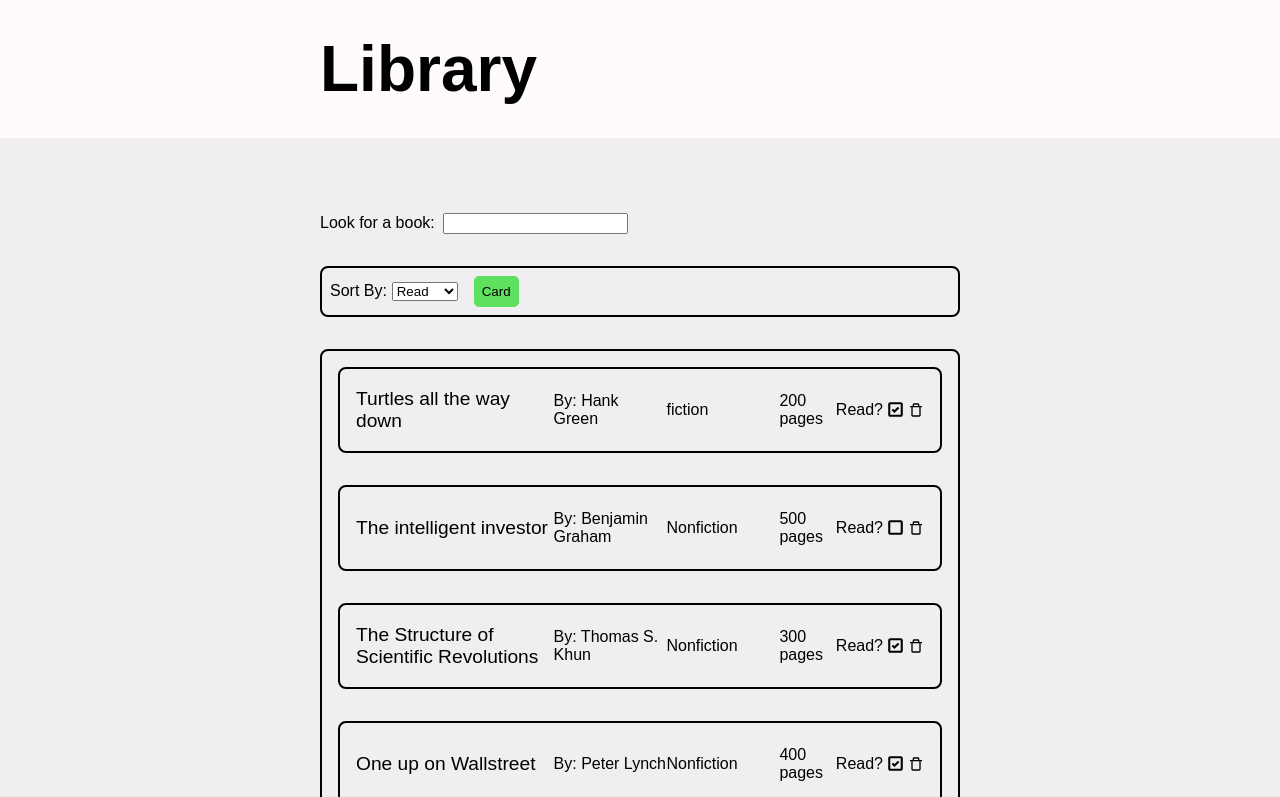
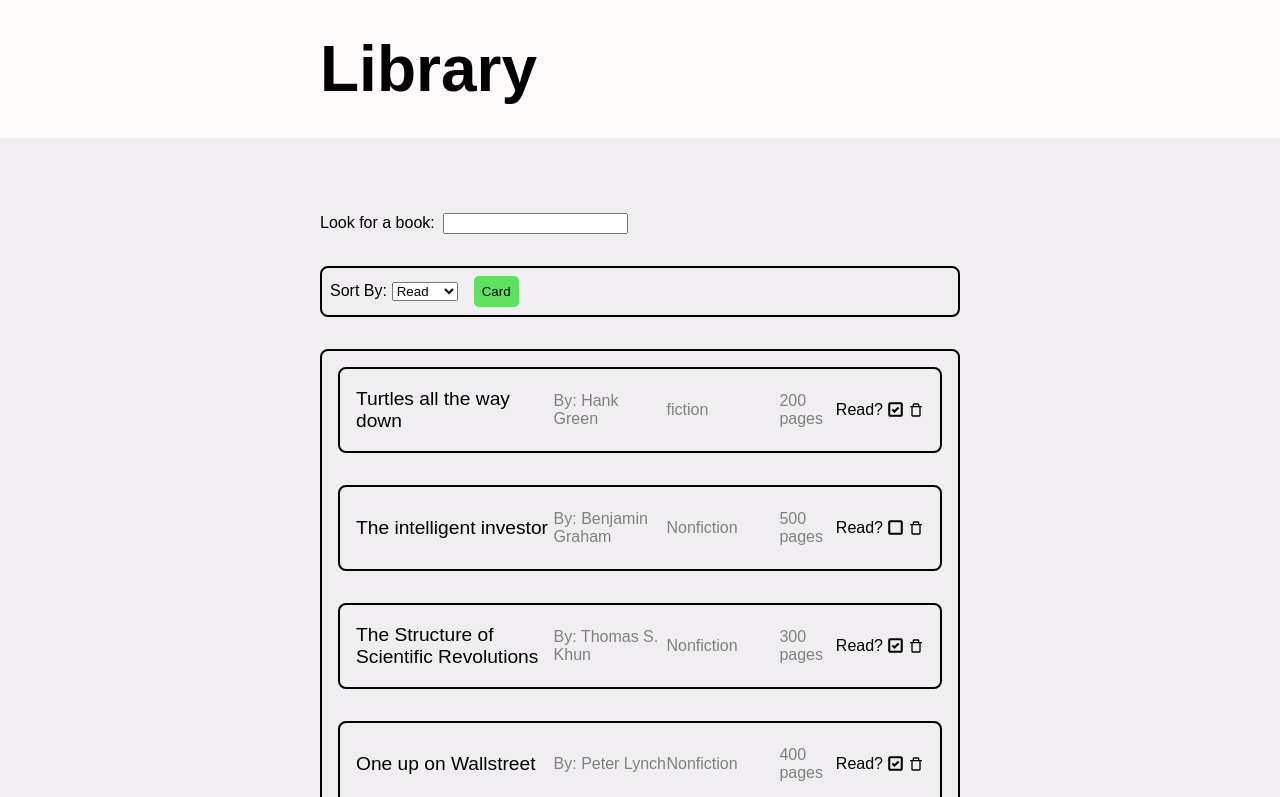
Before and after one commit to EricLiIIT/library, a React (Create React App) app: page / in a window 1280 px wide. Shown: the top 797 px of the page. Built offline with nearby package versions, Linux system fonts and the light colour scheme.

Commit message:
style: color non-title text to grey

```diff
--- a/src/Components/Books/BookContainer.css
+++ b/src/Components/Books/BookContainer.css
@@ -70,6 +70,10 @@ button:hover {
     flex: 0.2;
 }
 
+.author, .subject, .pages {
+    color: grey;
+}
+
 .trash {
     display: flex;
     align-items: center;
```
